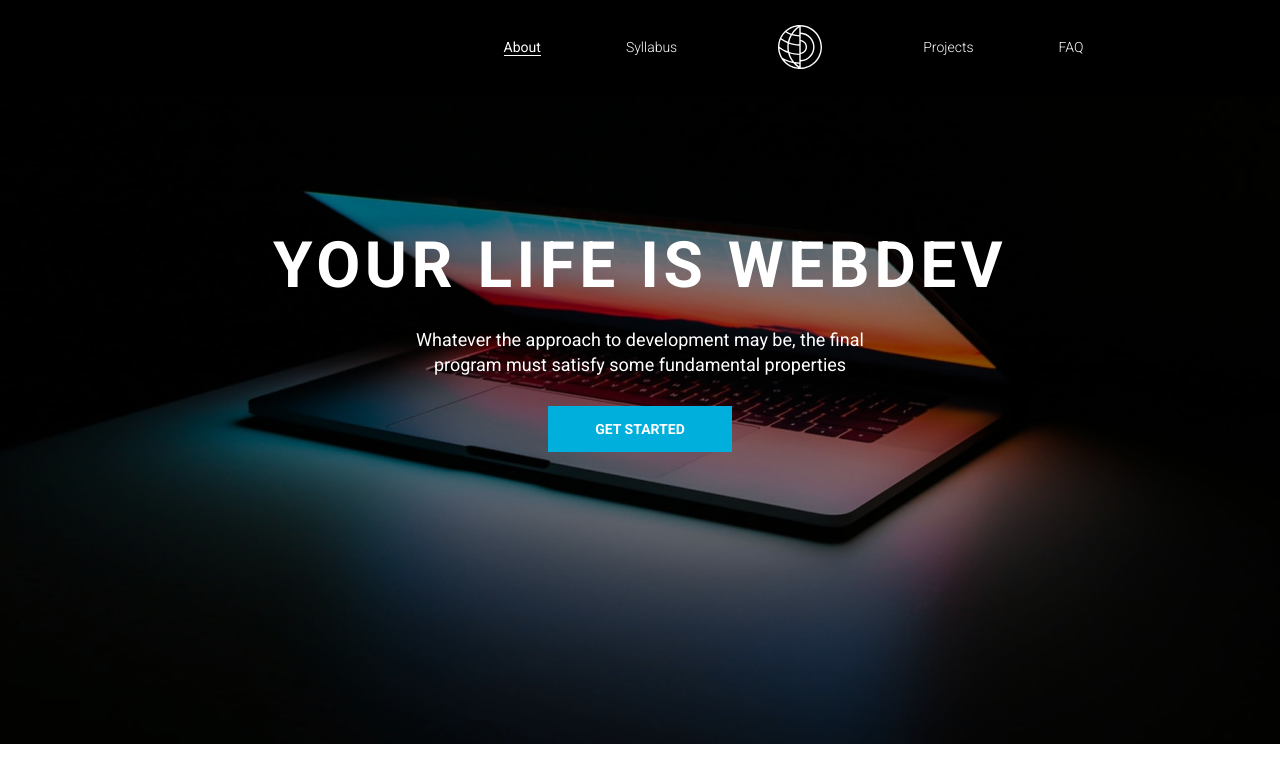
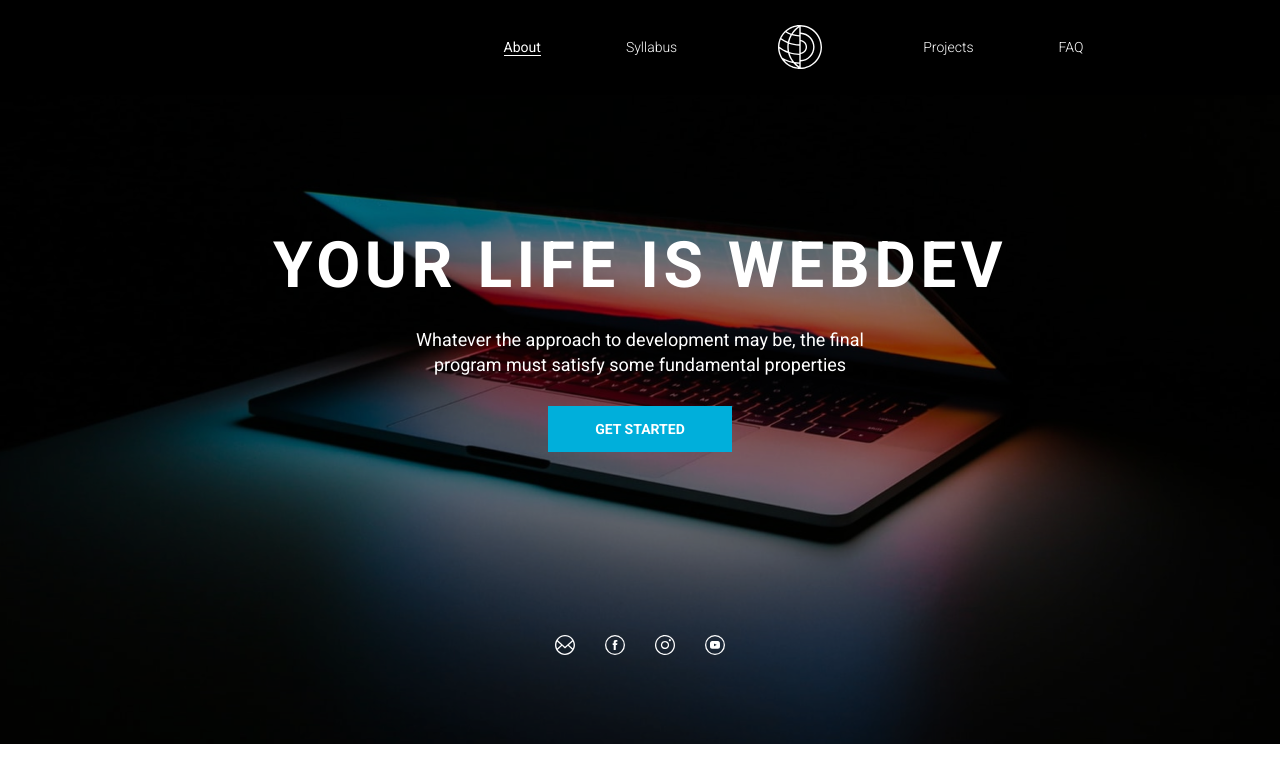
Before and after one commit to ortophius/web, a plain HTML site: page index.html in a window 1280 px wide. Shown: the top 782 px of the page. Drawn offline with Linux system fonts and the light colour scheme.

Commit message:
feat: add social buttons

```diff
--- a/index.html
+++ b/index.html
@@ -12,8 +12,8 @@
     <header>
       <nav>
         <ul class="menu">
-          <li class="menu__item"><a href="" class="menu__link menu__link_active">About</a></li>
-          <li class="menu__item"><a href="" class="menu__link">Syllabus</a></li>
+          <li class="menu__item"><a href="javascript:void(0)" class="menu__link menu__link_active">About</a></li>
+          <li class="menu__item"><a href="javascript:void(0)" class="menu__link">Syllabus</a></li>
         </ul>
       </nav>
       <a class="logo" href="javascript:void(0)">
@@ -21,8 +21,8 @@
       </a>
       <nav>
         <ul class="menu">
-          <li class="menu__item"><a href="" class="menu__link">Projects</a></li>
-          <li class="menu__item"><a href="" class="menu__link">FAQ</a></li>
+          <li class="menu__item"><a href="javascript:void(0)" class="menu__link">Projects</a></li>
+          <li class="menu__item"><a href="javascript:void(0)" class="menu__link">FAQ</a></li>
         </ul>
       </nav>
     </header>
@@ -33,6 +33,12 @@
             Whatever the approach to development may be, the final program must satisfy some fundamental properties
           </p>
           <a href="javascript:void(0)" class="btn">Get started</a>
+          <ul class="welcome__social">
+            <li><a href="javascript:void(0)" class="social__icon"><img src="./assets/mail_fff.svg" alt="Email"></a></li>
+            <li><a href="javascript:void(0)" class="social__icon"><img src="./assets/facebook_fff.svg" alt="Facebook"></a></li>
+            <li><a href="javascript:void(0)" class="social__icon"><img src="./assets/insta_fff.svg" alt="Instagram"></a></li>
+            <li><a href="javascript:void(0)" class="social__icon"><img src="./assets/youtube_fff.svg" alt="YouTube"></a></li>
+          </ul>
       </section>
     </main>
   </div>
--- a/style.css
+++ b/style.css
@@ -89,6 +89,7 @@ main {
   margin-bottom: 24px;
   font-size: 64px;
   letter-spacing: 4.5px;
+  font-weight: 600;
   line-height: 75px;
 }
 
@@ -99,6 +100,17 @@ main {
   font-size: 18px;
   line-height: 1.4em;
   text-align: center;
+}
+
+.welcome__social {
+  list-style: none;
+    margin: 0;
+    padding: 0;
+    display: flex;
+    justify-content: space-between;
+    width: 170px;
+    position: absolute;
+    bottom: 85px;
 }
 
 .btn {
```
Also changed, not shown: assets/youtube_fff.svg (renamed from assets/telegram_fff.svg), 1 other file.
